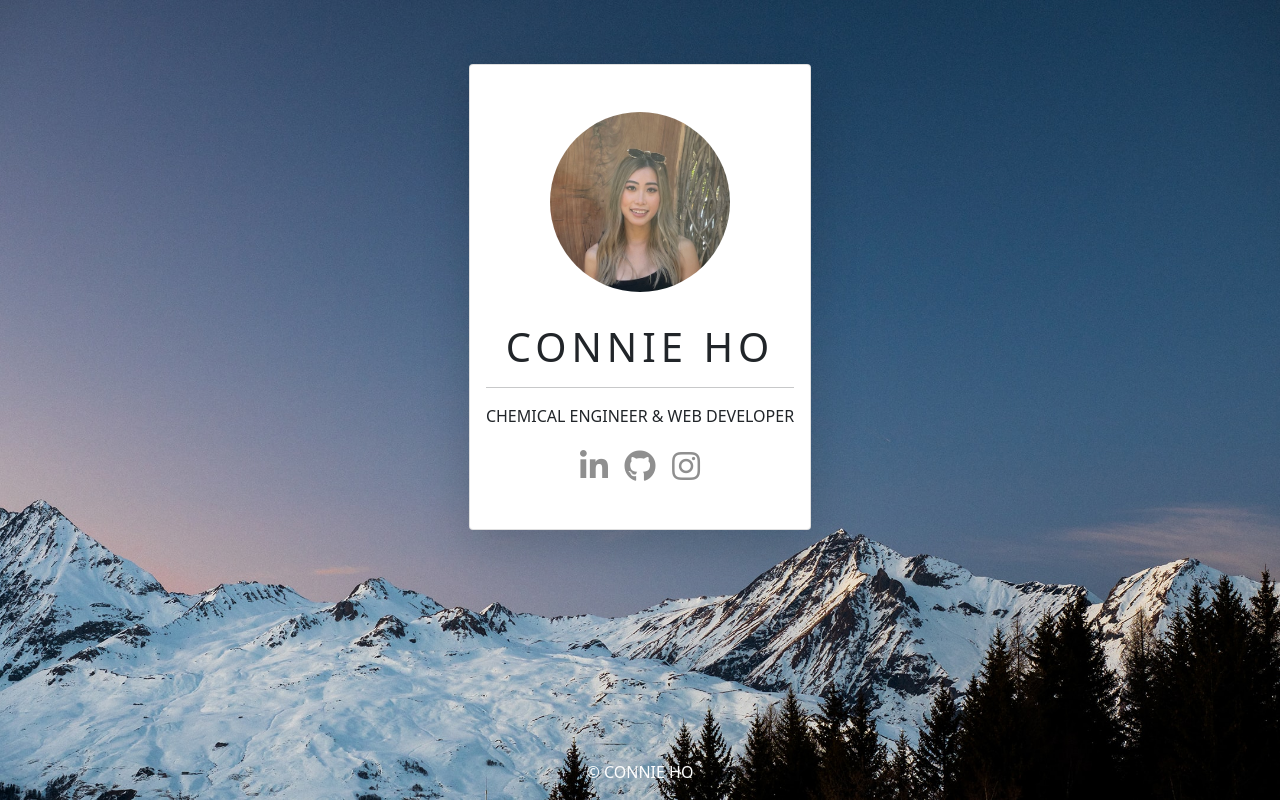
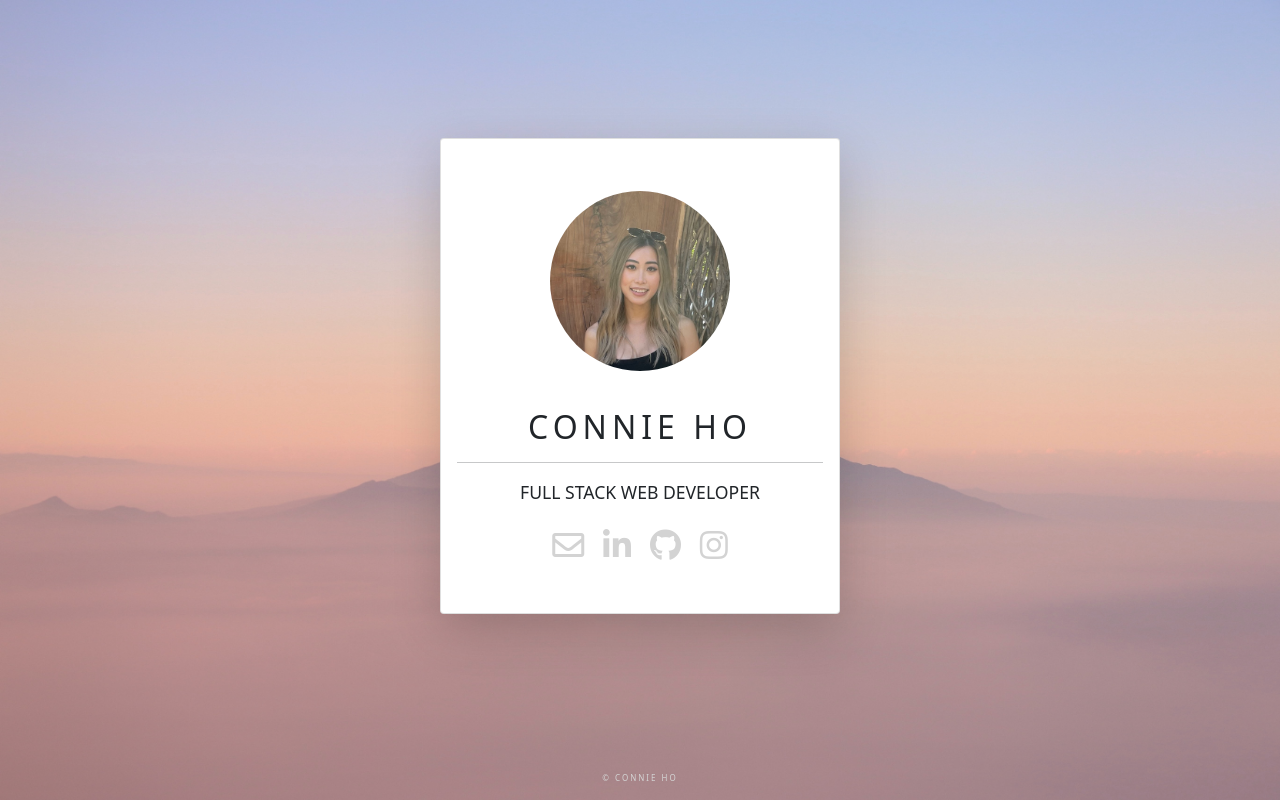
Before and after one commit to chonie1/connieho, a plain HTML site: page index.html in a window 1280 px wide. Drawn offline with nearby package versions, Linux system fonts and the light colour scheme.

Commit message:
updated base style

```diff
--- a/index.html
+++ b/index.html
@@ -16,25 +16,28 @@
     <link rel="preconnect" href="https://fonts.gstatic.com">
     <link href="https://fonts.googleapis.com/css2?family=Roboto:wght@100;300&family=Source+Sans+Pro:wght@200;300&display=swap" rel="stylesheet">
     <link rel="stylesheet" href="https://use.fontawesome.com/releases/v5.15.2/css/all.css" integrity="sha384-vSIIfh2YWi9wW0r9iZe7RJPrKwp6bG+s9QZMoITbCckVJqGCCRhc+ccxNcdpHuYu" crossorigin="anonymous">
-    <!-- Stylesheets-->
+
+    <!-- Stylesheets & Scripts-->
     <link rel="stylesheet" href="styles/styles.css">
+    <script src="script.js"></script>
   </head>
 
   <body>
-    <div class="wrapper">
+    <div class="wrapper animate fadeIn one">
       <div class="shadow-lg p-3 mb-5 bg-white rounded card">
         <img class="profile-pic" src="/images/profile.jpg" alt="profile pic" width=180 height=180>
         <h1>Connie Ho</h1>
         <hr>
-        <p>chemical engineer & web developer</p>
+        <p>full stack web developer</p>
         <div>
-          <a href="https://www.linkedin.com/in/connie-ho-7540bbaa" class="fab fa-linkedin-in fa-2x icon"></a>
-          <a href="https://github.com/chonie1" class="fab fa-github fa-2x icon"></a>
-          <a class="fab fa-instagram fa-2x icon"></a>
+          <a class="far fa-envelope icon"></a>
+          <a href="https://www.linkedin.com/in/connie-ho-7540bbaa" class="fab fa-linkedin-in icon"></a>
+          <a href="https://github.com/chonie1" class="fab fa-github icon"></a>
+          <a class="fab fa-instagram icon"></a>
         </div>
       </div>
       <footer id="footer">
-        <p>© Connie Ho</p>
+        <p name="copyright">© Connie Ho</p>
       </footer>
     </div>
   </body>
--- /dev/null
+++ b/script.js
@@ -0,0 +1,8 @@
+$(document).ready(function() {
+
+  //Change copyright date every year
+  let current = new Date()
+  year = current.getFullYear()
+  $()
+
+})
--- a/styles/styles.css
+++ b/styles/styles.css
@@ -3,45 +3,45 @@ body {
   text-align: center;
   font-family: "Source Sans Pro", "Roboto" sans-serif;
   font-weight: 100;
-  background-image: url('/images/background.jpg');
+  background-image: url('/images/background3.jpg');
   background-repeat: no-repeat;
   background-attachment: fixed;
   background-size: 100% 100%;
   text-transform: uppercase;
-  padding: 5%;
 }
 
 h1 {
   letter-spacing: 5px;
   font-weight: 100;
-  font-size: 2.5rem;
-  margin:0;
+  font-size: 2rem;
+  margin: 0;
 }
-
 
 a {
   text-decoration: none;
 }
 
 p {
-  font-size: 1rem;
+  font-size: 1.1rem;
 }
 
-#footer {
-  color:white;
-  font-size: small;
-  position: absolute;
-  bottom: 0%;
+button {
+  background-color: transparent;
+  border: none;
+  color: #d3d3d3;
+  text-decoration: none;
 }
 
 .wrapper {
+  height: 100vh;
   display: flex;
   align-items: center;
   justify-content: center;
 }
 
 .card {
-  padding: 10%
+  width: 400px;
+  padding: 0 50%;
 }
 
 .profile-pic {
@@ -50,6 +50,61 @@ p {
 }
 
 .icon {
-  color: #8f8f8f;
+  color: #d3d3d3;
+  font-size:  2rem;
   margin: 2% 2% 10%;
 }
+
+footer {
+  position: absolute;
+  bottom: 0%;
+}
+
+footer p {
+  color: #d3d3d3;
+  font-size: 0.5rem;
+  letter-spacing: 2px;
+}
+
+/* Effects */
+@keyframes fadeIn {
+  from {
+    opacity: 0;
+    /* -webkit-transform: translate3d(0, 100%, 0);
+    transform: translate3d(0, 100%, 0); */
+  }
+  to {
+    opacity: 1;
+    -webkit-transform: none;
+    transform: none;
+  }
+}
+@-webkit-keyframes fadeIn {
+  from {
+    opacity: 0;
+    /* -webkit-transform: translate3d(0, 100%, 0);
+    transform: translate3d(0, 100%, 0); */
+  }
+  to {
+    opacity: 1;
+    /* -webkit-transform: none;
+    transform: none; */
+  }
+}
+.fadeIn {
+  -webkit-animation-name: fadeIn;
+  animation-name: fadeIn;
+}
+
+.animate {
+  -webkit-animation-duration: 3s;
+  animation-duration: 3s;
+  -webkit-animation-fill-mode: both;
+  animation-fill-mode: both;
+}
+
+.one {
+  -webkit-animation-delay: 0.5s;
+  -moz-animation-delay: 0.5s;
+  animation-delay: 0.5s;
+  }
```
Also changed, not shown: images/background-pink.jpg (added), images/background3.jpg (added), 1 other file.
